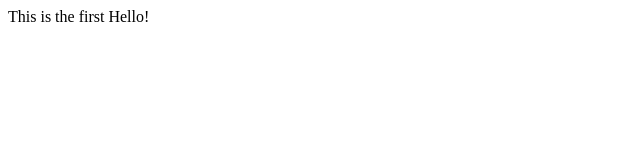
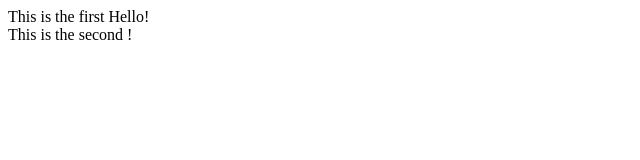
Before and after one commit to greensnowman0419/test-repo, a plain HTML site: page index.html in a window 1280 px wide. Shown: the whole page, without its empty margins (0-640 px from the left). Drawn offline with Linux system fonts and the light colour scheme.

Commit message:
second commit

```diff
--- a/index.html
+++ b/index.html
@@ -7,5 +7,6 @@
   </head>
   <body>
     <div>This is the first Hello!</div>
+    <div>This is the second !</div>
   </body>
 </html>
```
